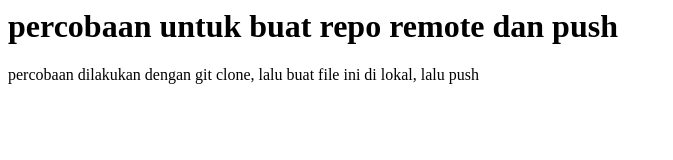
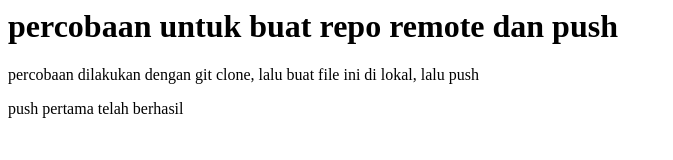
Before and after one commit to 4bayuramram/mygithub, a plain HTML site: page index.html in a window 1280 px wide. Shown: the whole page, without its empty margins (0-673 px from the left). Drawn offline with Linux system fonts and the light colour scheme.

Commit message:
tulis push 1 udah berhasil

```diff
--- a/index.html
+++ b/index.html
@@ -8,6 +8,7 @@
 <body>
   <h1>percobaan untuk buat repo remote dan push</h1>
   <p>percobaan dilakukan dengan git clone, lalu buat file ini di lokal, lalu push</p>
+  <p>push pertama telah berhasil </p>
 
 </body>
 </html>
```
